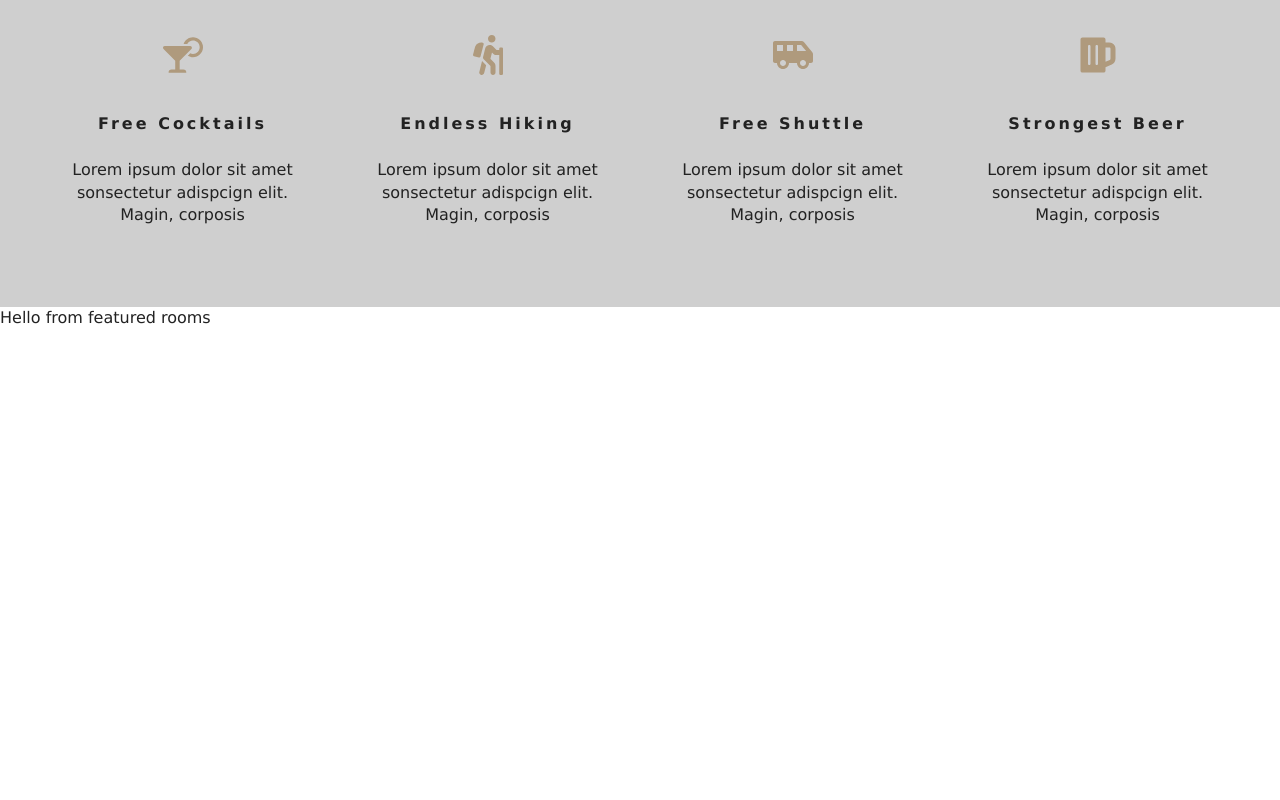
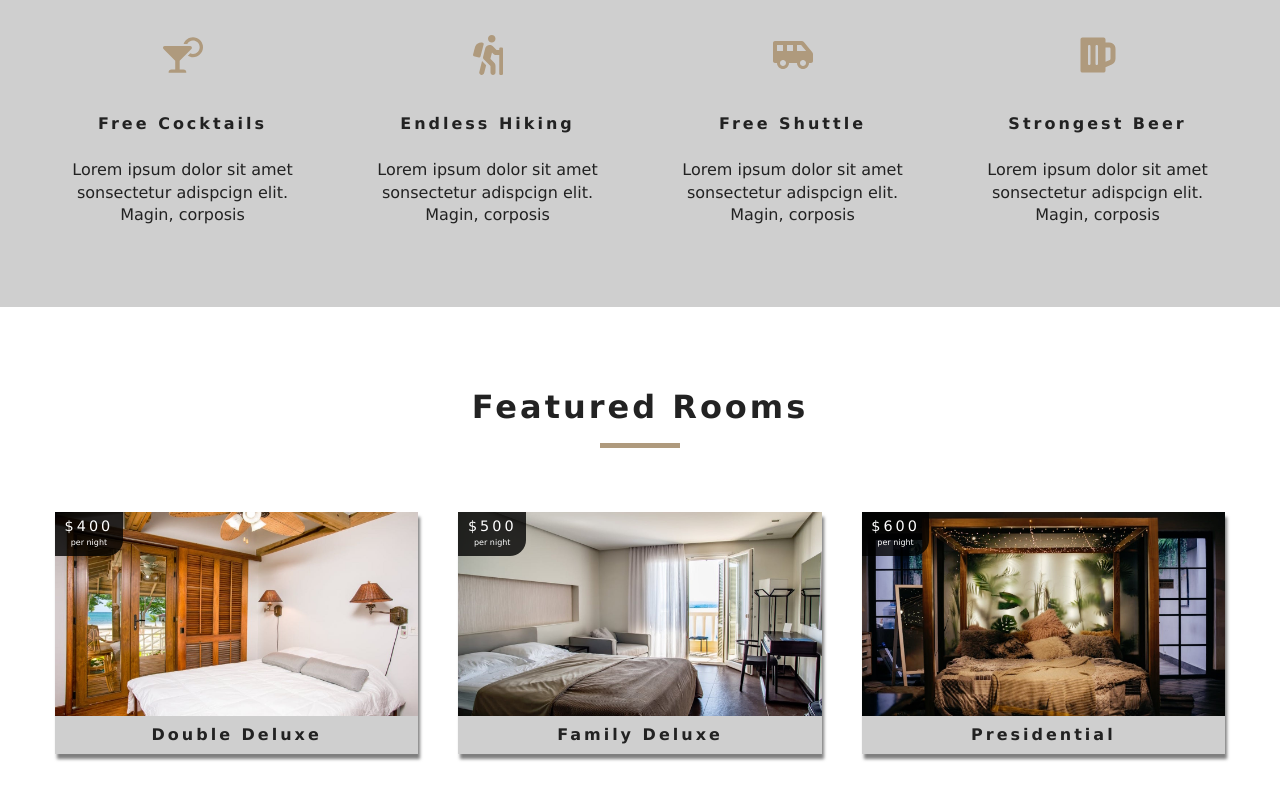
Before and after one commit to juzdepom/react-resort, a React (Create React App) app: page / in a window 1280 px wide. Shown: the part 972-1772 px from the top of the page. Before the commit the page ends 1301 px from the top, so only its background shows below. Built offline with nearby package versions, Linux system fonts and the light colour scheme.

Commit message:
set up Loading and Room component and incorporated into FeaturedRooms component

```diff
--- a/src/components/FeaturedRooms.js
+++ b/src/components/FeaturedRooms.js
@@ -1,5 +1,8 @@
-import React, { PureComponent } from 'react'
+import React, { PureComponent } from 'react';
 import {RoomContext} from '../context';
+import Loading from '../components/Loading';
+import Room from './Room';
+import Title from './Title';
 
 class FeaturedRooms extends PureComponent {
     constructor(props) {
@@ -13,11 +16,15 @@
     static contextType = RoomContext
 
     render() {
-        const { featuredRooms : rooms } = this.context
-        console.log('featured rooms component')
-        console.log(rooms)
+        let { loading, featuredRooms : rooms } = this.context
+        rooms = rooms.map(room => {
+            return <Room key={room.id} room={room}/>
+        })
         return (
-            <div>Hello from featured rooms </div>
+            <section className="featured-rooms">
+                <Title title="featured rooms"/>
+                <div className="featured-rooms-center">{loading?<Loading/>:rooms}</div>
+            </section>
         )
     }
 }
--- /dev/null
+++ b/src/components/Loading.js
@@ -0,0 +1,13 @@
+import React from 'react'
+import loadingGif from '../images/gif/loading-arrow.gif'
+
+function Loading() {
+    return (
+        <div className="loading">
+            <h4>Rooms Loading</h4>
+            <img src={loadingGif} alt="loading gif" />
+        </div>
+    )
+}
+
+export default Loading
--- /dev/null
+++ b/src/components/Room.js
@@ -0,0 +1,35 @@
+import React from 'react'
+import {Link} from 'react-router-dom'
+import defaultImg from '../images/room-1.jpeg'
+import PropTypes from 'prop-types'
+
+function Room({room}) {
+    const {name, slug, images, price} = room
+    return (
+        <article className="room">
+            <div className="img-container">
+                <img src={images[0] || defaultImg} alt="single room" />
+                <div className="price-top">
+                    <h6>${price}</h6>
+                    <p>per night</p>
+                </div>
+                <Link to={`/rooms/${slug}`}
+                    className="btn-primary room-link">
+                    Features
+                </Link>
+            </div>
+            <p className="room-info">{name}</p>
+        </article>
+    )
+}
+
+Room.propTypes = {
+    room:PropTypes.shape({
+        name:PropTypes.string.isRequired,
+        slug:PropTypes.string.isRequired,
+        images:PropTypes.arrayOf(PropTypes.string).isRequired,
+        price:PropTypes.number.isRequired,
+    })
+}
+
+export default Room
```
